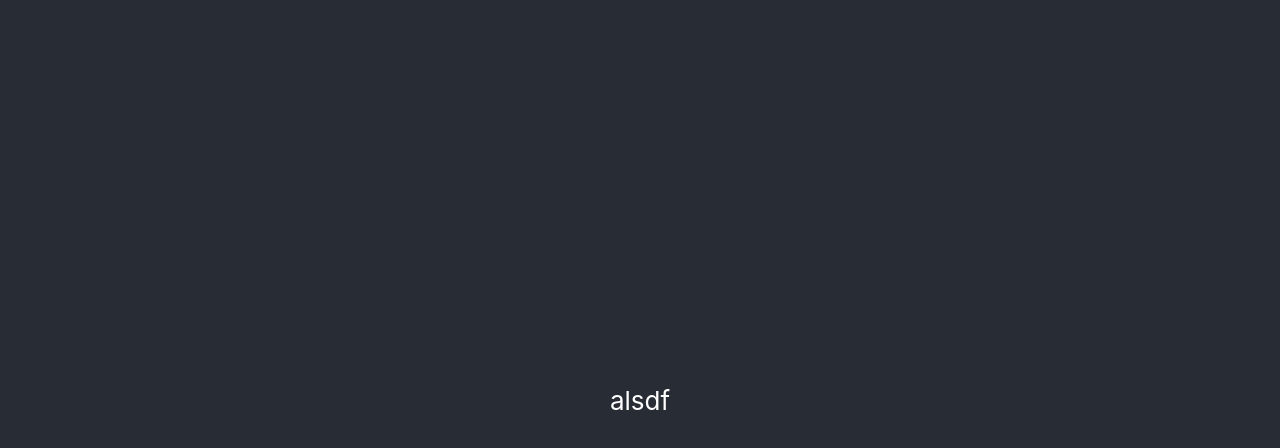
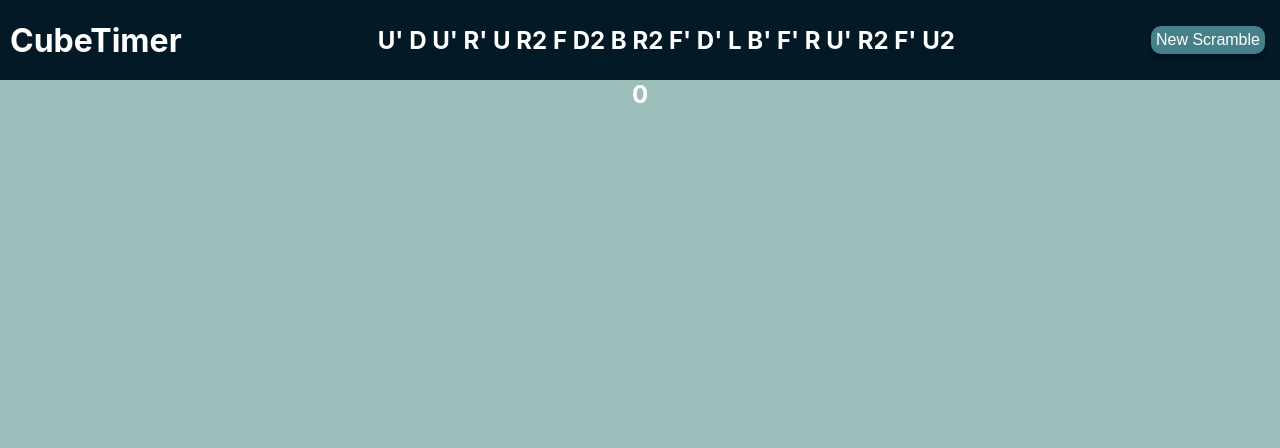
Before and after one commit to Stephvenn/cubetimer, a React (Create React App) app: page / in a window 1280 px wide. Shown: the top 448 px of the page. Built offline with nearby package versions, Linux system fonts and the light colour scheme; the HTML template or start-up script is replaced by a standard one.

Commit message:
asdfasdf

```diff
--- a/public/index.html
+++ b/public/index.html
@@ -5,6 +5,9 @@
     <link rel="icon" href="%PUBLIC_URL%/favicon.ico" />
     <meta name="viewport" content="width=device-width, initial-scale=1" />
     <meta name="theme-color" content="#000000" />
+    <link rel="preconnect" href="https://fonts.googleapis.com">
+    <link rel="preconnect" href="https://fonts.gstatic.com" crossorigin>
+    <link href="https://fonts.googleapis.com/css2?family=Inter&family=Karla:wght@700&display=swap" rel="stylesheet">
     <meta
       name="description"
       content="Web site created using create-react-app"
--- a/src/App.css
+++ b/src/App.css
@@ -1,38 +1,63 @@
-.App {
-  text-align: center;
+* {
+  box-sizing: border-box;
+  margin: 0;
 }
 
-.App-logo {
-  height: 40vmin;
-  pointer-events: none;
-}
 
-@media (prefers-reduced-motion: no-preference) {
-  .App-logo {
-    animation: App-logo-spin infinite 20s linear;
-  }
-}
-
-.App-header {
-  background-color: #282c34;
-  min-height: 100vh;
-  display: flex;
-  flex-direction: column;
-  align-items: center;
-  justify-content: center;
-  font-size: calc(10px + 2vmin);
+body {
+  background-color: #9DBEBB;
   color: white;
 }
 
-.App-link {
-  color: #61dafb;
+.title{
+  margin-left: 10px;
+  margin-right: auto;
 }
 
-@keyframes App-logo-spin {
-  from {
-    transform: rotate(0deg);
+.scramble-bar {
+  position: relative;
+  display: flex;
+  justify-content: left;
+  align-items: center;
+  top: 0;
+  margin: 0;
+  padding-top: 0px;
+  background-color: #031926;
+  width: 100%;
+  height: 80px;
+}
+
+.scramble-text{
+  margin: auto;
+
+}
+
+.scramble-button {
+  margin-right: 15px;
+  margin-left: auto;
+  background-color: #468189;
+  border: none;
+  padding: 5px;
+  font-size: 16px;
+  color: #FFF;
+  border-radius: 10px;
+  box-shadow: 0px 4px 4px rgba(0, 0, 0, 0.25);
   }
-  to {
-    transform: rotate(360deg);
+
+  .scramble-button:focus {
+    outline: none;
   }
+
+  .scramble-button:active {
+    box-shadow: inset 5px 5px 10px -3px rgba(0, 0, 0, 0.7);
+  }
+
+.timer-container {
+  display: flex;
+  justify-content: center;
+  align-items: center;
 }
+
+.timer {
+
+}
--- a/src/App.tsx
+++ b/src/App.tsx
@@ -1,12 +1,15 @@
 import React from 'react';
+import Timer from './components/Timer';
+import ScrambleBar from './components/ScrambleBar';
 import './App.css';
 
 function App() {
   return (
     <div className="App">
-      <header className="App-header">
-        alsdf
-      </header>
+      <ScrambleBar />
+      <div className='timer-container'>
+        <Timer />
+      </div>
     </div>
   );
 }
--- /dev/null
+++ b/src/components/ScrambleBar.tsx
@@ -0,0 +1,41 @@
+import React, {useEffect, useState} from 'react';
+
+export default function ScrambleBar() {
+
+    const [scramble, setScramble] = useState('');
+
+    useEffect(makeNewScramble, []);
+
+    function makeNewScramble() {
+        const options = ["F", "R", "U", "B", "L", "D", "F2", "R2", "U2", "B2", "L2", "D2", "F'", "R'", "U'", "B'", "L'", "D'"];
+        const scramble = [];
+        for (let i = 0; i < 20; i++){
+            if (i > 0){
+                scramble.push(options[getRandomInt(options.length)]);
+                if (scramble[i][0] === scramble[i-1][0]){
+                    scramble.pop();
+                    i = i - 1;
+                }
+            } else {
+                scramble.push(options[getRandomInt(options.length)]);
+            }
+
+        }
+        setScramble(scramble.join(' '));
+    }
+
+    function getRandomInt(max: number) {
+        return Math.floor(Math.random() * Math.floor(max));
+    }
+
+
+    return (
+        <div className='scramble-bar'>
+            <h1 className='title'>CubeTimer</h1>
+            <h2 className='scramble-text'>
+                {scramble}
+            </h2>
+            <button className='scramble-button' onClick={makeNewScramble}>New Scramble</button>
+        </div>
+    );
+}
--- /dev/null
+++ b/src/components/Timer.tsx
@@ -0,0 +1,26 @@
+import React, {useState, useEffect} from 'react';
+
+export default function Timer() {
+
+    const [time, setTime] = useState(0);
+    const [isRunning, setIsRunning] = useState(false);
+
+    useEffect(() => {
+        let intervalId: any;
+        if (isRunning) {
+          // setting time from 0 to 1 every 10 milisecond using javascript setInterval method
+          intervalId = setInterval(() => setTime(time + 1), 10);
+        }
+        return () => clearInterval(intervalId);
+      }, [isRunning, time]);
+
+      function startTimer() {
+            setIsRunning((prev) => !prev);
+      }
+
+    return (
+        <h2 className='timer' onClick={startTimer}>
+            {time}
+        </h2>
+    );
+}
```
